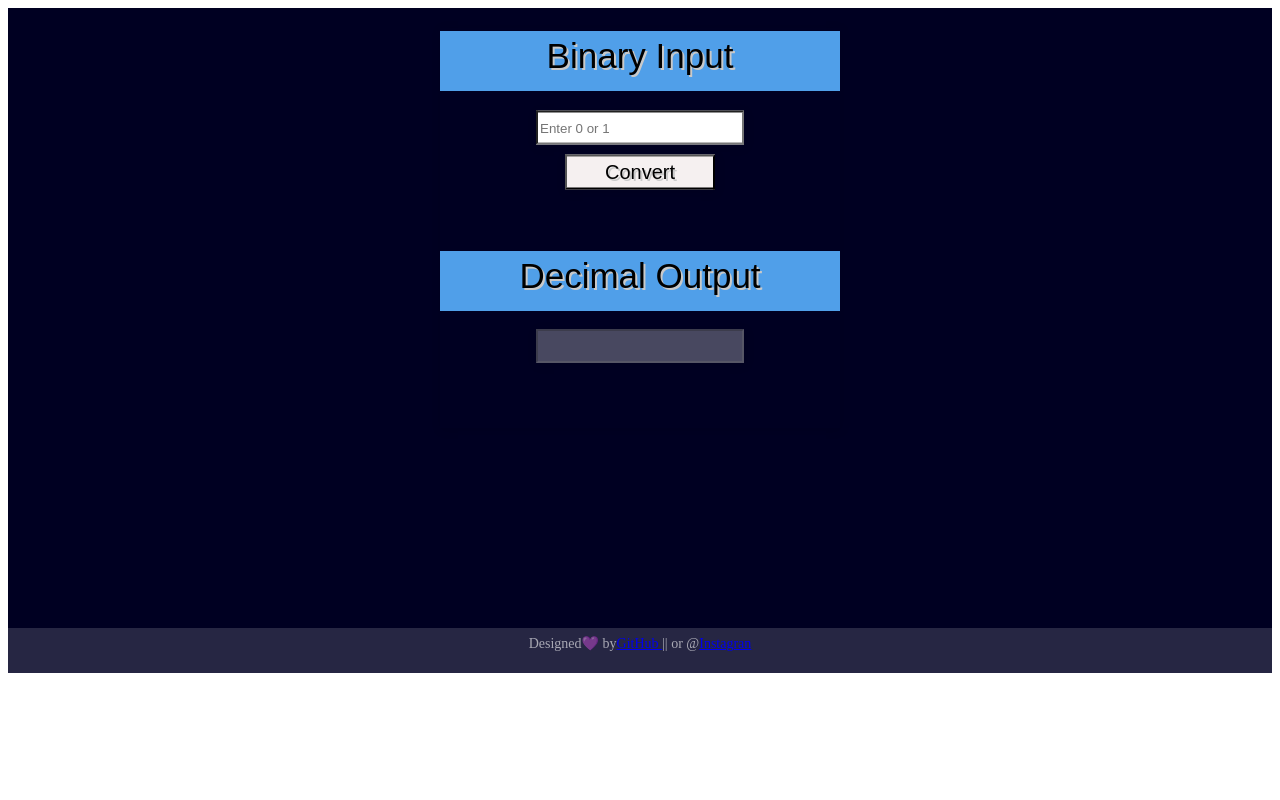
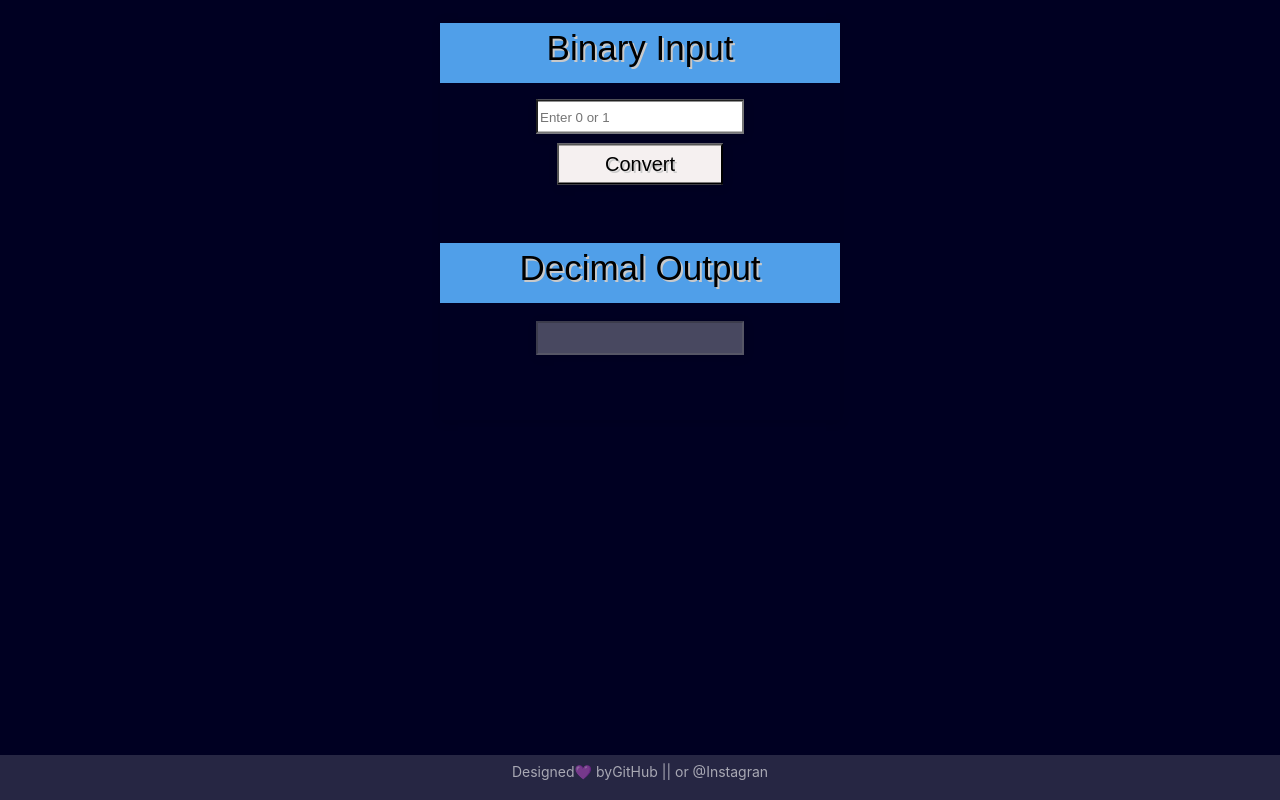
Before and after one commit to onezer00/binary-to-decimal, a Next.js app: page / in a window 1280 px wide. Built offline with nearby package versions, Linux system fonts and the light colour scheme.

Commit message:
[MINOR CSS ADJUSTMENTS]

```diff
--- /dev/null
+++ b/pages/_app.js
@@ -0,0 +1,5 @@
+import "../styles/globals.css";
+
+export default ({ Component, pageProps }) => {
+  return <Component {...pageProps} />;
+};
--- a/styles/Home.module.scss
+++ b/styles/Home.module.scss
@@ -15,11 +15,12 @@
 }
 
 .header h1 {
+  margin-top: unset;
   font-size: 4rem;
   min-width: 25rem;
   text-transform: uppercase;
   font-size: 1.5rem;
-  color: rgba(255,255,255,0.8);
+  color: rgba(255, 255, 255, 0.8);
   line-height: 1;
   letter-spacing: 0.01em;
   text-align: center;
@@ -126,10 +127,13 @@
 }
 
 .footer {
+  position: fixed;
+  bottom: 0;
+  width: 100%;
   background: #262643;
   min-height: 2rem;
   text-align: center;
-  color: rgba(255,255,255,0.6);
+  color: rgba(255, 255, 255, 0.6);
   font-size: 0.875rem;
   line-height: 1.2rem;
   padding: 0.4rem 0;
--- a/styles/globals.css
+++ b/styles/globals.css
@@ -1,5 +1,6 @@
 html,
 body {
+  background: #002;
   padding: 0;
   margin: 0;
   font-family: -apple-system, BlinkMacSystemFont, Segoe UI, Roboto, Oxygen,
@@ -12,5 +13,5 @@ a {
 }
 
 * {
-  box-sizing: border-box;
+  box-sizing: content-box;
 }
```
